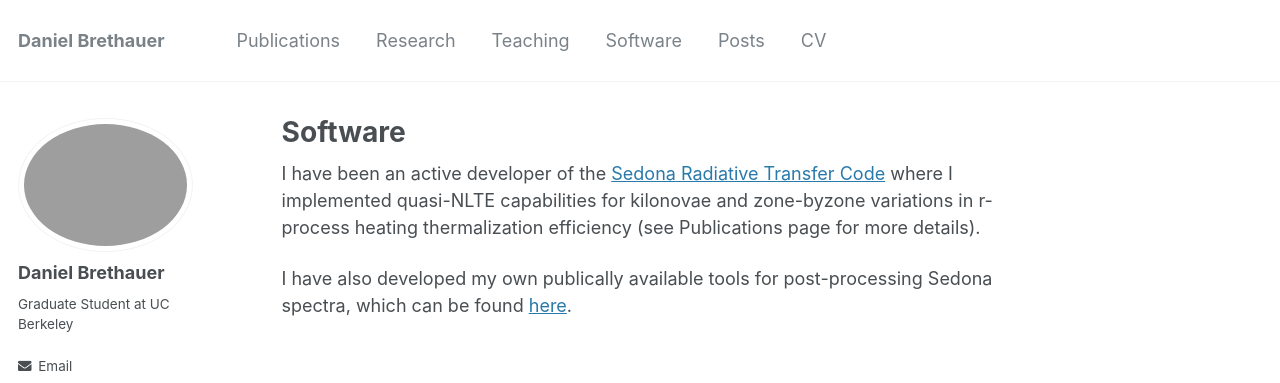
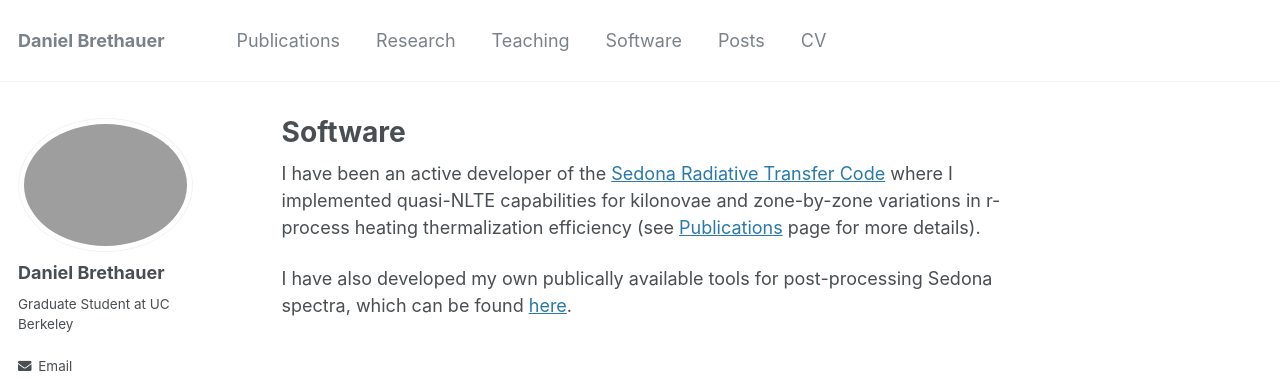
Before and after one commit to dbrethauer/dbrethauer.github.io, a Jekyll site: the page built from _pages/software.md, in a window 1280 px wide. Shown: the top 383 px of the page. Built offline with Jekyll 4.4.1, drawn with Linux system fonts in a browser that asks for light colours; some web fonts are replaced.

Commit message:
Update software.md

```diff
--- a/_pages/software.md
+++ b/_pages/software.md
@@ -4,6 +4,6 @@ title: "Software"
 ---
 
 
-I have been an active developer of the [Sedona Radiative Transfer Code](https://github.com/dnkasen/pubsed) where I implemented quasi-NLTE capabilities for kilonovae and zone-byzone variations in r-process heating thermalization efficiency (see Publications page for more details).
+I have been an active developer of the [Sedona Radiative Transfer Code](https://github.com/dnkasen/pubsed) where I implemented quasi-NLTE capabilities for kilonovae and zone-by-zone variations in r-process heating thermalization efficiency (see [Publications](publications) page for more details).
 
 I have also developed my own publically available tools for post-processing Sedona spectra, which can be found [here](https://github.com/dbrethauer/SedonaTools_DB).
```
